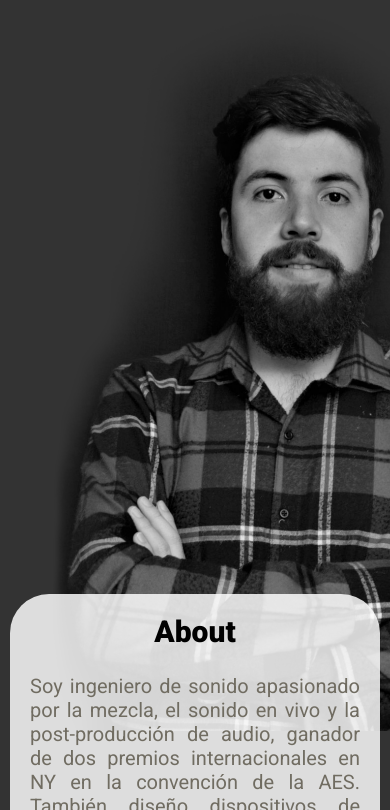
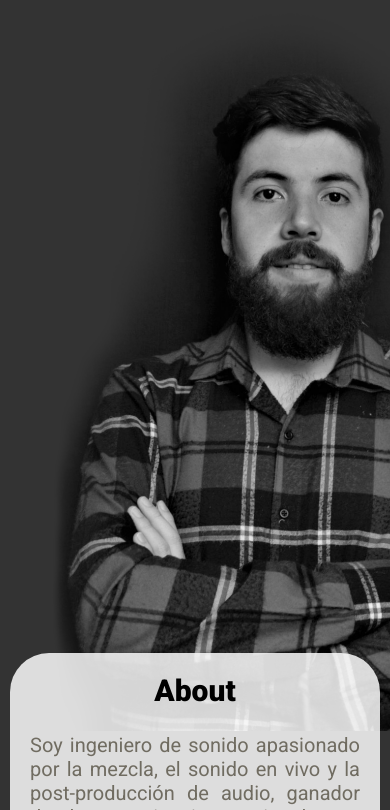
Before and after one commit to JulianDavidRincon/Portfolio, a plain HTML site: page index.html in a window 390 px wide. Shown: the part 290-1100 px from the top of the page. Drawn offline with Linux system fonts and the light colour scheme; files whose address does not match are found by name.

Commit message:
Update estilos.css

```diff
--- a/estilos.css
+++ b/estilos.css
@@ -408,7 +408,7 @@ footer img:hover {
 
     .hero h2 {} */
     .about {
-        margin-top: 73vh;
+        margin-top: 80vh;
         width: auto;
         height: auto;
         margin-left: 10px;
```
